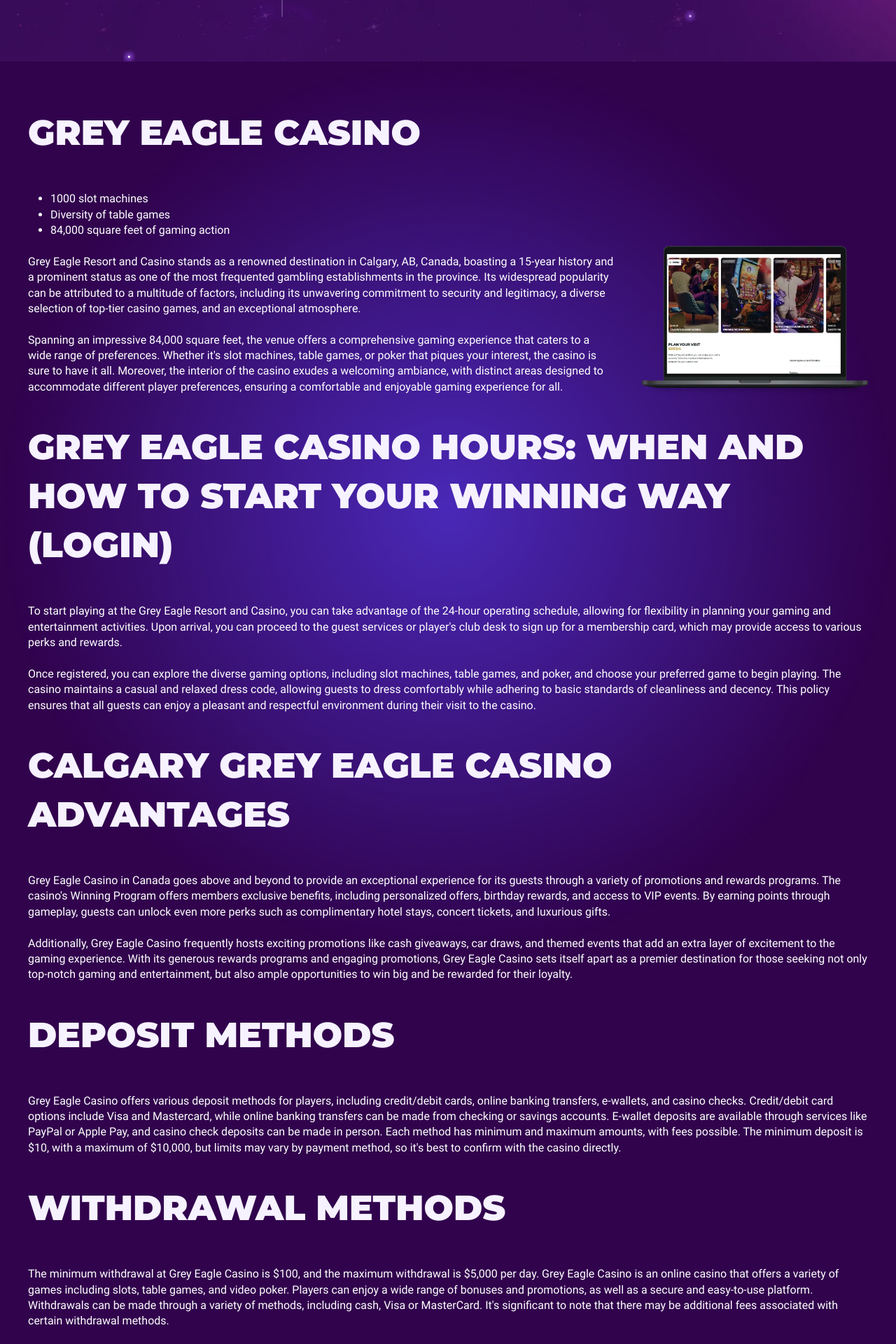
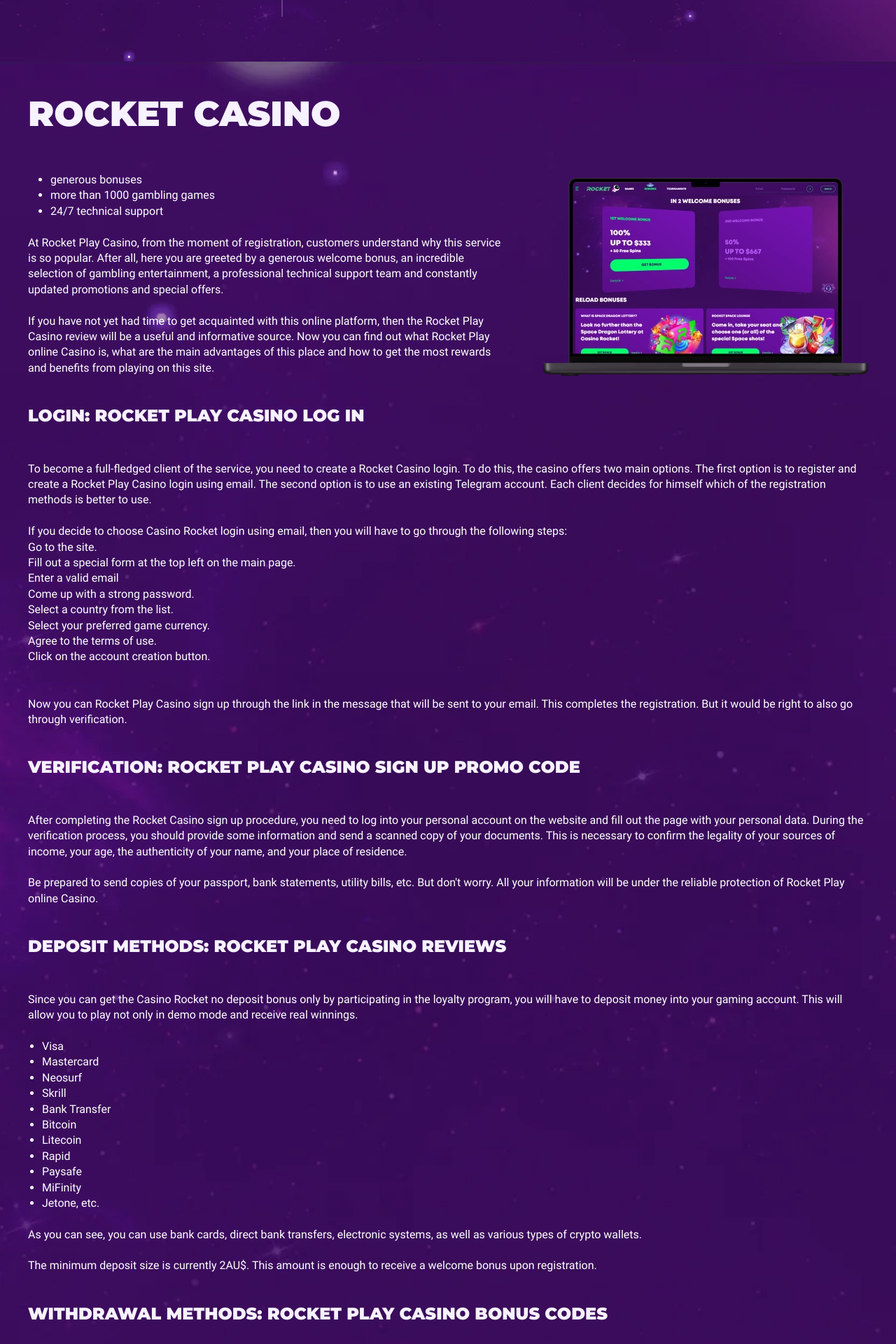
Before and after one commit to Alexey-Romaniv/brango-casino, a Next.js app: page / in a window 1280 px wide. Shown: the part 2474-4394 px from the top of the page at 70% size. Built offline with nearby package versions, Linux system fonts and the light colour scheme; no server answers; a web font is replaced by a local one.

Commit message:
add about

```diff
--- a/src/components/About/About.jsx
+++ b/src/components/About/About.jsx
@@ -1,4 +1,4 @@
-import style from "./About.module.scss"
+import style from "./About.module.scss";
 import Image from "next/image";
 
 export default function About() {
@@ -7,92 +7,147 @@
       <div className="container">
         <ul className={style.list}>
           <li className={style.firstRow}>
-                        <div >
-                            <h1 className="title">Grey Eagle Casino</h1>
+            <div>
+              <h1 className="title">Rocket Casino</h1>
               <ul className={style.adventList}>
-                                <li>1000 slot machines</li>
-                                <li>Diversity of table games</li>
-                                <li>84,000 square feet of gaming action</li>
+                <li>generous bonuses</li>
+                <li>more than 1000 gambling games</li>
+                <li>24/7 technical support</li>
               </ul>
-                            <br/>
+              <br />
               <p>
-                                Grey Eagle Resort and Casino stands as a renowned destination in Calgary, AB, Canada,
-                                boasting a 15-year history and a prominent status as one of the most frequented gambling
-                                establishments in the province. Its widespread popularity can be attributed to a
-                                multitude
-                                of factors, including its unwavering commitment to security and legitimacy, a diverse
-                                selection of top-tier casino games, and an exceptional atmosphere.
-<br/><br/>
-                                Spanning an impressive 84,000 square feet, the venue offers a comprehensive gaming
-                                experience that caters to a wide range of preferences. Whether it's slot machines, table
-                                games, or poker that piques your interest, the casino is sure to have it all. Moreover,
-                                the
-                                interior of the casino exudes a welcoming ambiance, with distinct areas designed to
-                                accommodate different player preferences, ensuring a comfortable and enjoyable gaming
-                                experience for all.
+                At Rocket Play Casino, from the moment of registration,
+                customers understand why this service is so popular. After all,
+                here you are greeted by a generous welcome bonus, an incredible
+                selection of gambling entertainment, a professional technical
+                support team and constantly updated promotions and special
+                offers.
+                <br />
+                <br />
+                If you have not yet had time to get acquainted with this online
+                platform, then the Rocket Play Casino review will be a useful
+                and informative source. Now you can find out what Rocket Play
+                online Casino is, what are the main advantages of this place and
+                how to get the most rewards and benefits from playing on this
+                site.
               </p>
             </div>
-                        <Image className={style.aboutLaptop} src="/images/mac.webp" alt="Grey Eagle Casino macbook" width={405} height={269} loading="lazy"/>
+            <Image
+              className={style.aboutLaptop}
+              src="/images/notebook.webp"
+              alt="Rocet Casino macbook"
+              width={464}
+              height={283}
+              loading="lazy"
+            />
           </li>
 
           <li id="signin">
-                        <h2 className="title">Grey Eagle Casino Hours: When and How To Start Your Winning Way
-                            (Login)</h2>
+            <h2 className={`title ${style.title__small}`}>
+              Login: Rocket Play Casino Log In
+            </h2>
             <p>
-                            To start playing at the Grey Eagle Resort and Casino, you can take advantage of the 24-hour
-                            operating schedule, allowing for flexibility in planning your gaming and entertainment
-                            activities. Upon arrival, you can proceed to the guest services or player's club desk to
-                            sign up for a membership card, which may provide access to various perks and rewards.
-                            <br/><br/>
-                            Once registered, you can explore the diverse gaming options, including slot machines, table
-                            games, and poker, and choose your preferred game to begin playing. The casino maintains a
-                            casual and relaxed dress code, allowing guests to dress comfortably while adhering to basic
-                            standards of cleanliness and decency. This policy ensures that all guests can enjoy a
-                            pleasant and respectful environment during their visit to the casino.
-
+              To become a full-fledged client of the service, you need to create
+              a Rocket Casino login. To do this, the casino offers two main
+              options. The first option is to register and create a Rocket Play
+              Casino login using email. The second option is to use an existing
+              Telegram account. Each client decides for himself which of the
+              registration methods is better to use.
+              <br />
+              <br />
+              If you decide to choose Casino Rocket login using email, then you
+              will have to go through the following steps:
+            </p>
+            <ol>
+              <li>Go to the site.</li>
+              <li>Fill out a special form at the top left on the main page.</li>
+              <li>Enter a valid email</li>
+              <li>Come up with a strong password.</li>
+              <li>Select a country from the list.</li>
+              <li>Select your preferred game currency.</li>
+              <li>Agree to the terms of use.</li>
+              <li>Click on the account creation button.</li>
+            </ol>
+            <br />
+            <br />
+            <p>
+              Now you can Rocket Play Casino sign up through the link in the
+              message that will be sent to your email. This completes the
+              registration. But it would be right to also go through
+              verification.
             </p>
           </li>
           <li>
-                        <h2 className="title">Calgary Grey Eagle Casino Advantages</h2>
+            <h2 className={`title ${style.title__small}`}>
+              Verification: Rocket Play Casino Sign Up Promo Code
+            </h2>
             <p>
-                            Grey Eagle Casino in Canada goes above and beyond to provide an exceptional experience for
-                            its guests through a variety of promotions and rewards programs. The casino's Winning
-                            Program offers members exclusive benefits, including personalized offers, birthday rewards,
-                            and access to VIP events. By earning points through gameplay, guests can unlock even more
-                            perks such as complimentary hotel stays, concert tickets, and luxurious gifts.
-                            <br/><br/>
-                            Additionally, Grey Eagle Casino frequently hosts exciting promotions like cash giveaways,
-                            car draws, and themed events that add an extra layer of excitement to the gaming experience.
-                            With its generous rewards programs and engaging promotions, Grey Eagle Casino sets itself
-                            apart as a premier destination for those seeking not only top-notch gaming and
-                            entertainment, but also ample opportunities to win big and be rewarded for their loyalty.
+              After completing the Rocket Casino sign up procedure, you need to
+              log into your personal account on the website and fill out the
+              page with your personal data. During the verification process, you
+              should provide some information and send a scanned copy of your
+              documents. This is necessary to confirm the legality of your
+              sources of income, your age, the authenticity of your name, and
+              your place of residence.
+              <br />
+              <br />
+              Be prepared to send copies of your passport, bank statements,
+              utility bills, etc. But don't worry. All your information will be
+              under the reliable protection of Rocket Play online Casino.
             </p>
           </li>
           <li>
-                        <h2 className="title">Deposit Methods</h2>
+            <h2 className={`title ${style.title__small}`}>
+              Deposit Methods: Rocket Play Casino Reviews
+            </h2>
             <p>
-                            Grey Eagle Casino offers various deposit methods for players, including credit/debit cards,
-                            online banking transfers, e-wallets, and casino checks. Credit/debit card options include
-                            Visa and Mastercard, while online banking transfers can be made from checking or savings
-                            accounts. E-wallet deposits are available through services like PayPal or Apple Pay, and
-                            casino check deposits can be made in person. Each method has minimum and maximum amounts,
-                            with fees possible. The minimum deposit is $10, with a maximum of $10,000, but limits may
-                            vary by payment method, so it's best to confirm with the casino directly.
+              Since you can get the Casino Rocket no deposit bonus only by
+              participating in the loyalty program, you will have to deposit
+              money into your gaming account. This will allow you to play not
+              only in demo mode and receive real winnings.
+            </p>
+            <br />
+            <ul className={style.pay__list}>
+              <li>Visa</li>
+              <li>Mastercard</li>
+              <li>Neosurf</li>
+              <li>Skrill</li>
+              <li>Bank Transfer</li>
+              <li>Bitcoin</li>
+              <li>Litecoin</li>
+              <li>Rapid</li>
+              <li>Paysafe</li>
+              <li>MiFinity</li>
+              <li>Jetone, etc.</li>
+            </ul>
+            <br />
+            <p>
+              As you can see, you can use bank cards, direct bank transfers,
+              electronic systems, as well as various types of crypto wallets.
+            </p>
+            <br />
+            <p>
+              The minimum deposit size is currently 2AU$. This amount is enough
+              to receive a welcome bonus upon registration.
             </p>
           </li>
           <li>
-                        <h2 className="title">Withdrawal Methods </h2>
+            <h2 className={`title ${style.title__small}`}>
+              Withdrawal Methods: Rocket Play Casino Bonus Codes
+            </h2>
             <p>
-                            The minimum withdrawal at Grey Eagle Casino is $100, and the maximum withdrawal is $5,000
-                            per day. Grey Eagle Casino is an online casino that offers a variety of games including
-                            slots, table games, and video poker. Players can enjoy a wide range of bonuses and
-                            promotions, as well as a secure and easy-to-use platform. Withdrawals can be made through a
-                            variety of methods, including cash, Visa or MasterCard. It's significant to note that there
-                            may be additional fees associated with certain withdrawal methods.
+              For Rocket Play Casino withdrawal, you can use similar payment
+              systems that are available when replenishing your gaming account.
+              The minimum order amount will be from AU$30-40. The waiting time
+              for the application to be processed depends on the selected
+              payment system. For example, e-wallets and crypto wallets allow
+              you to withdraw money almost instantly. Withdrawals to bank cards
+              take 1-3 business days. If you make a request for a bank transfer,
+              then you will need to wait up to 7 business days.
             </p>
           </li>
         </ul>
       </div>
     </section>
-    )
+  );
 }
--- a/src/components/About/About.module.scss
+++ b/src/components/About/About.module.scss
@@ -1,12 +1,20 @@
 .historySection {
-  background-image: url('/images/Ellipse.webp');
-  background-size: contain;
+  padding-top: 40px;
+  background-image: url("/images/bg.webp");
+  background-size: cover;
   background-position: center 0;
   background-repeat: no-repeat;
 }
 .list {
   display: grid;
   gap: 40px;
+}
+.title__small {
+  font-size: 24px;
+}
+.pay__list {
+  padding-left: 20px;
+  list-style-type: disc;
 }
 .adventList {
   margin-left: 32px;
@@ -19,10 +27,14 @@
   @media screen and (min-width: 1024px) {
     flex-direction: row;
     align-items: flex-end;
+    gap: 51px;
     & img {
-      width: 45%;
-      height: 45%;
+      width: 464px;
+      height: auto;
     }
+  }
+  @media screen and (min-width: 1440px) {
+    gap: 141px;
   }
 }
 .aboutLaptop {
```
Also changed, not shown: public/images/Ellipse.webp (deleted), public/images/mac.webp (deleted). Lines whose indentation alone changed are shown as unchanged.
